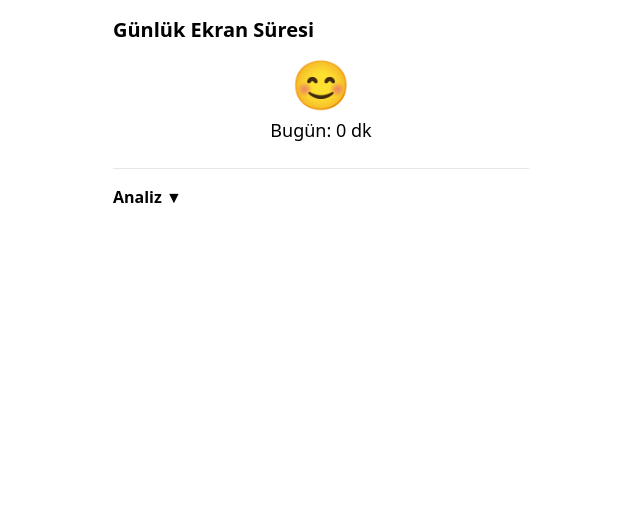
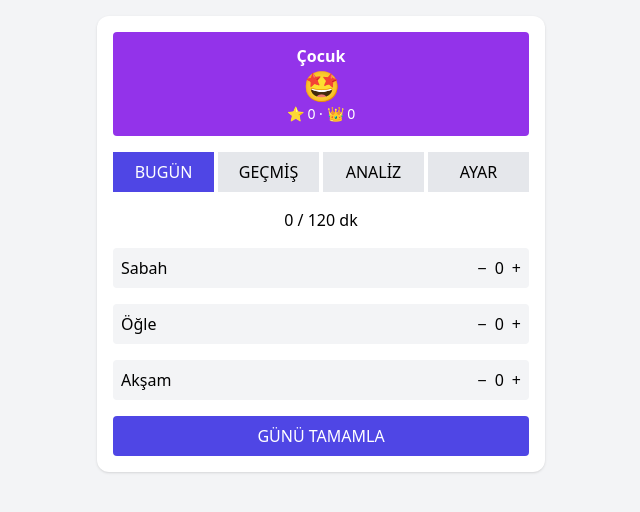
Before and after one commit to terennumusic-eng/gunluk-ekran-surei, a React (Vite) app: page / in a window 1280 px wide. Shown: the top 512 px of the page, without its empty margins (319-959 px from the left). Built offline with nearby package versions, Linux system fonts and the light colour scheme.

Commit message:
final: stabil cekirdek + dogru emoji + grafik analiz

```diff
--- a/src/App.jsx
+++ b/src/App.jsx
@@ -1,195 +1,230 @@
 import { useEffect, useState } from "react";
 
-/* =======================
-   TARİH YARDIMCILARI
-======================= */
-function getISODate(date = new Date()) {
-  return date.toISOString().split("T")[0];
-}
+/* STORAGE KEYS */
+const K_TODAY = "app_v2_today";
+const K_HISTORY = "app_v2_history";
+const K_SETTINGS = "app_v2_settings";
 
-function getLast7Days() {
-  const days = [];
-  for (let i = 6; i >= 0; i--) {
-    const d = new Date();
-    d.setDate(d.getDate() - i);
-    days.push({
-      date: getISODate(d),
-      label: d.toLocaleDateString("tr-TR", { weekday: "short" }),
-    });
+/* DEFAULT SETTINGS */
+const DEFAULT_SETTINGS = {
+  name: "Çocuk",
+  limit: 120,
+  step: 5,
+};
+
+/* LEVELS – YÜZDE BAZLI */
+const LEVELS = {
+  efsane: { max: 0.7, emoji: "🤩", color: "bg-purple-600", label: "Efsane" },
+  iyi: { max: 0.85, emoji: "🙂", color: "bg-green-500", label: "İyi" },
+  sinirda: { max: 1.0, emoji: "😐", color: "bg-yellow-400", label: "Sınırda" },
+  asti: { max: 999, emoji: "😵", color: "bg-red-500", label: "Aşırı" },
+};
+
+export default function App() {
+  const [tab, setTab] = useState("BUGÜN");
+
+  const [sabah, setSabah] = useState(0);
+  const [ogle, setOgle] = useState(0);
+  const [aksam, setAksam] = useState(0);
+
+  const [history, setHistory] = useState([]);
+  const [settings, setSettings] = useState(DEFAULT_SETTINGS);
+
+  const total = sabah + ogle + aksam;
+
+  /* LOAD */
+  useEffect(() => {
+    setHistory(JSON.parse(localStorage.getItem(K_HISTORY)) || []);
+    setSettings(JSON.parse(localStorage.getItem(K_SETTINGS)) || DEFAULT_SETTINGS);
+
+    const today = JSON.parse(localStorage.getItem(K_TODAY)) || {};
+    setSabah(today.sabah || 0);
+    setOgle(today.ogle || 0);
+    setAksam(today.aksam || 0);
+  }, []);
+
+  /* SAVE */
+  useEffect(() => {
+    localStorage.setItem(K_HISTORY, JSON.stringify(history));
+    localStorage.setItem(K_SETTINGS, JSON.stringify(settings));
+    localStorage.setItem(K_TODAY, JSON.stringify({ sabah, ogle, aksam }));
+  }, [history, settings, sabah, ogle, aksam]);
+
+  /* LEVEL CALC */
+  function getLevel(minutes) {
+    const ratio = minutes / settings.limit;
+    if (ratio <= LEVELS.efsane.max) return { key: "efsane", ...LEVELS.efsane };
+    if (ratio <= LEVELS.iyi.max) return { key: "iyi", ...LEVELS.iyi };
+    if (ratio <= LEVELS.sinirda.max) return { key: "sinirda", ...LEVELS.sinirda };
+    return { key: "asti", ...LEVELS.asti };
   }
-  return days;
-}
 
-function getWeeksOfMonth(year, month) {
-  const weeks = [];
-  let week = [];
-  const date = new Date(year, month, 1);
+  const todayLevel = getLevel(total);
 
-  while (date.getMonth() === month) {
-    week.push(getISODate(date));
-    if (date.getDay() === 0) {
-      weeks.push(week);
-      week = [];
-    }
-    date.setDate(date.getDate() + 1);
+  /* REWARD – GEÇMİŞTEN HESAP */
+  const efsaneCount = history.filter(h => h.key === "efsane").length;
+  const crown = Math.floor(efsaneCount / 7);
+  const star = efsaneCount % 7;
+  const kalan = 7 - star;
+
+  /* COMPLETE DAY */
+  function completeDay() {
+    const l = getLevel(total);
+
+    const record = {
+      id: Date.now(),
+      date: new Date().toLocaleDateString("tr-TR"),
+      total,
+      key: l.key,
+      emoji: l.emoji,
+    };
+
+    setHistory(prev => [record, ...prev]);
+    setSabah(0);
+    setOgle(0);
+    setAksam(0);
   }
-  if (week.length) weeks.push(week);
-  return weeks;
-}
 
-/* =======================
-   ANALİZ BİLEŞENLERİ
-======================= */
-function WeeklyChart({ dailyHistory }) {
-  const today = getISODate();
-  const days = getLast7Days();
+  function deleteRecord(id) {
+    if (!confirm("Bu kayıt silinsin mi?")) return;
+    setHistory(prev => prev.filter(h => h.id !== id));
+  }
 
-  const data = days.map(d => {
-    const found = dailyHistory.find(h => h.date === d.date);
-    return {
-      ...d,
-      minutes: found ? found.totalMinutes : 0,
-      isToday: d.date === today,
-    };
-  });
-
-  const max = Math.max(...data.map(d => d.minutes), 60);
+  /* ANALYSIS DATA */
+  const last7 = history.slice(0, 7).reverse();
+  const maxVal = Math.max(
+    ...last7.map(d => d.total),
+    settings.limit,
+    1
+  );
 
   return (
-    <div className="mt-4">
-      <h3 className="font-semibold mb-2">Haftalık</h3>
-      <div className="flex items-end gap-2 h-40">
-        {data.map(d => (
-          <div key={d.date} className="flex-1 text-center">
-            <div
-              className={`mx-auto rounded ${
-                d.isToday ? "bg-blue-600" : "bg-blue-400"
+    <div className="min-h-screen bg-gray-100 p-4">
+      <div className="bg-white rounded-xl shadow max-w-md mx-auto p-4 space-y-4">
+
+        {/* HEADER */}
+        <div className={`text-center text-white p-3 rounded ${todayLevel.color}`}>
+          <h1 className="font-bold">{settings.name}</h1>
+          <div className="text-3xl">{todayLevel.emoji}</div>
+          <div className="text-sm">
+            ⭐ {star} · 👑 {crown}
+          </div>
+        </div>
+
+        {/* TABS */}
+        <div className="grid grid-cols-4 gap-1">
+          {["BUGÜN", "GEÇMİŞ", "ANALİZ", "AYAR"].map(t => (
+            <button
+              key={t}
+              onClick={() => setTab(t)}
+              className={`p-2 ${
+                tab === t ? "bg-indigo-600 text-white" : "bg-gray-200"
               }`}
-              style={{ height: `${(d.minutes / max) * 100}%`, width: "70%" }}
+            >
+              {t}
+            </button>
+          ))}
+        </div>
+
+        {/* BUGÜN */}
+        {tab === "BUGÜN" && (
+          <>
+            <div className="text-center">
+              {total} / {settings.limit} dk
+            </div>
+
+            <Counter label="Sabah" v={sabah} set={setSabah} step={settings.step} />
+            <Counter label="Öğle" v={ogle} set={setOgle} step={settings.step} />
+            <Counter label="Akşam" v={aksam} set={setAksam} step={settings.step} />
+
+            <button
+              onClick={completeDay}
+              className="w-full bg-indigo-600 text-white p-2 rounded"
+            >
+              GÜNÜ TAMAMLA
+            </button>
+          </>
+        )}
+
+        {/* GEÇMİŞ */}
+        {tab === "GEÇMİŞ" && (
+          history.length === 0 ? (
+            <p className="text-center text-gray-400">Kayıt yok</p>
+          ) : (
+            history.map(h => (
+              <div key={h.id} className="flex justify-between bg-gray-100 p-2 rounded">
+                <span>{h.date} · {h.emoji} {h.total}</span>
+                <button onClick={() => deleteRecord(h.id)}>🗑️</button>
+              </div>
+            ))
+          )
+        )}
+
+        {/* ANALİZ */}
+        {tab === "ANALİZ" && (
+          history.length === 0 ? (
+            <p className="text-center text-gray-400">Analiz için veri yok</p>
+          ) : (
+            <>
+              <div className="flex items-end gap-2 h-40 border-b pb-2">
+                {last7.map((d, i) => {
+                  const lvl = LEVELS[d.key];
+                  return (
+                    <div key={i} className="flex-1 flex flex-col items-center">
+                      <div
+                        className={`${lvl.color} w-full rounded`}
+                        style={{
+                          height: `${Math.max(10, (d.total / maxVal) * 100)}%`
+                        }}
+                      />
+                      <span className="text-xs mt-1">G{i + 1}</span>
+                    </div>
+                  );
+                })}
+              </div>
+
+              <div className="text-center text-sm">
+                Bu hafta <b>{last7.filter(d => d.key === "efsane").length}</b> efsane gün<br />
+                1 taç için <b>{kalan}</b> efsane gün kaldı
+              </div>
+            </>
+          )
+        )}
+
+        {/* AYAR */}
+        {tab === "AYAR" && (
+          <div className="space-y-2 text-sm">
+            <label>Çocuk Adı</label>
+            <input
+              className="border p-2 w-full"
+              value={settings.name}
+              onChange={e => setSettings({ ...settings, name: e.target.value })}
             />
-            <div className="text-xs mt-1">{d.label}</div>
+
+            <label>Günlük Limit</label>
+            <input
+              type="number"
+              className="border p-2 w-full"
+              value={settings.limit}
+              onChange={e => setSettings({ ...settings, limit: +e.target.value })}
+            />
           </div>
-        ))}
+        )}
+
       </div>
     </div>
   );
 }
 
-function MonthlyChart({ dailyHistory }) {
-  const now = new Date();
-  const weeks = getWeeksOfMonth(now.getFullYear(), now.getMonth());
-
-  const weeklyTotals = weeks.map(week =>
-    week.reduce((sum, d) => {
-      const found = dailyHistory.find(h => h.date === d);
-      return sum + (found ? found.totalMinutes : 0);
-    }, 0)
-  );
-
-  const max = Math.max(...weeklyTotals, 60);
-
+function Counter({ label, v, set, step }) {
   return (
-    <div className="mt-6">
-      <h3 className="font-semibold mb-2">Aylık (Haftalık Özet)</h3>
-      <div className="flex items-end gap-3 h-32">
-        {weeklyTotals.map((m, i) => (
-          <div key={i} className="flex-1 text-center">
-            <div
-              className="mx-auto bg-green-500 rounded"
-              style={{ height: `${(m / max) * 100}%`, width: "70%" }}
-            />
-            <div className="text-xs mt-1">{i + 1}.H</div>
-          </div>
-        ))}
+    <div className="flex justify-between bg-gray-100 p-2 rounded">
+      <span>{label}</span>
+      <div>
+        <button onClick={() => set(Math.max(0, v - step))}>−</button>
+        <span className="mx-2">{v}</span>
+        <button onClick={() => set(v + step)}>+</button>
       </div>
     </div>
   );
 }
-
-function AnalysisPanel({ dailyHistory }) {
-  const [open, setOpen] = useState(false);
-
-  return (
-    <div className="mt-6 border-t pt-4">
-      <button
-        onClick={() => setOpen(!open)}
-        className="font-semibold w-full text-left"
-      >
-        Analiz {open ? "▲" : "▼"}
-      </button>
-
-      {open && (
-        <div className="mt-4">
-          <WeeklyChart dailyHistory={dailyHistory} />
-          <MonthlyChart dailyHistory={dailyHistory} />
-        </div>
-      )}
-    </div>
-  );
-}
-
-/* =======================
-   ANA UYGULAMA
-======================= */
-export default function App() {
-  const [todayMinutes, setTodayMinutes] = useState(
-    Number(localStorage.getItem("todayMinutes") || 0)
-  );
-  const [lastDate, setLastDate] = useState(
-    localStorage.getItem("lastDate") || getISODate()
-  );
-  const [dailyHistory, setDailyHistory] = useState(
-    JSON.parse(localStorage.getItem("dailyHistory") || "[]")
-  );
-
-  /* === DAKİKA SAYACI (ESKİ MANTIK BOZULMAZ) === */
-  useEffect(() => {
-    const interval = setInterval(() => {
-      setTodayMinutes(m => {
-        const next = m + 1;
-        localStorage.setItem("todayMinutes", next);
-        return next;
-      });
-    }, 60000);
-    return () => clearInterval(interval);
-  }, []);
-
-  /* === GÜN DEĞİŞİMİ (00.00) === */
-  useEffect(() => {
-    const today = getISODate();
-    if (lastDate !== today) {
-      if (todayMinutes > 0) {
-        const updated = [
-          ...dailyHistory.filter(d => d.date !== lastDate),
-          { date: lastDate, totalMinutes: todayMinutes },
-        ];
-        setDailyHistory(updated);
-        localStorage.setItem("dailyHistory", JSON.stringify(updated));
-      }
-
-      setTodayMinutes(0);
-      localStorage.setItem("todayMinutes", 0);
-      setLastDate(today);
-      localStorage.setItem("lastDate", today);
-    }
-  }, [todayMinutes, lastDate, dailyHistory]);
-
-  /* === EMOJI / RENK (ESKİ DAVRANIŞ) === */
-  const emoji =
-    todayMinutes < 60 ? "😊" : todayMinutes < 120 ? "😐" : "😟";
-
-  return (
-    <div className="max-w-md mx-auto p-4">
-      <h1 className="text-xl font-bold mb-4">Günlük Ekran Süresi</h1>
-
-      <div className="text-center text-5xl mb-2">{emoji}</div>
-
-      <div className="text-center text-lg mb-4">
-        Bugün: {todayMinutes} dk
-      </div>
-
-      {/* === ANALİZ PANELİ === */}
-      <AnalysisPanel dailyHistory={dailyHistory} />
-    </div>
-  );
-}
```
